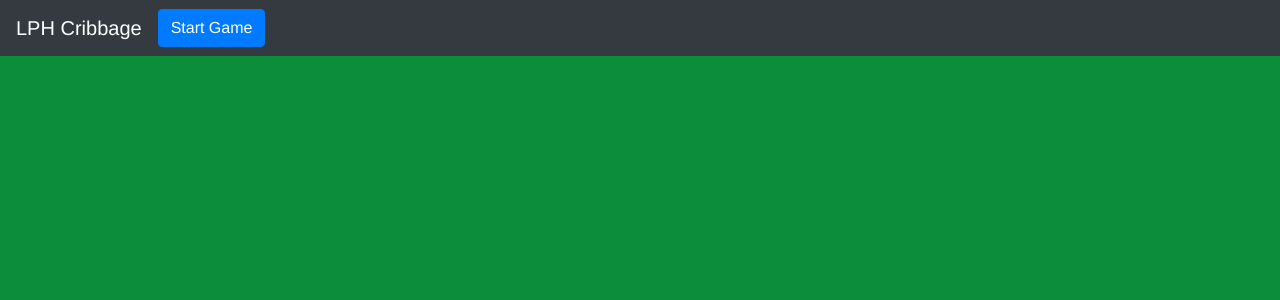
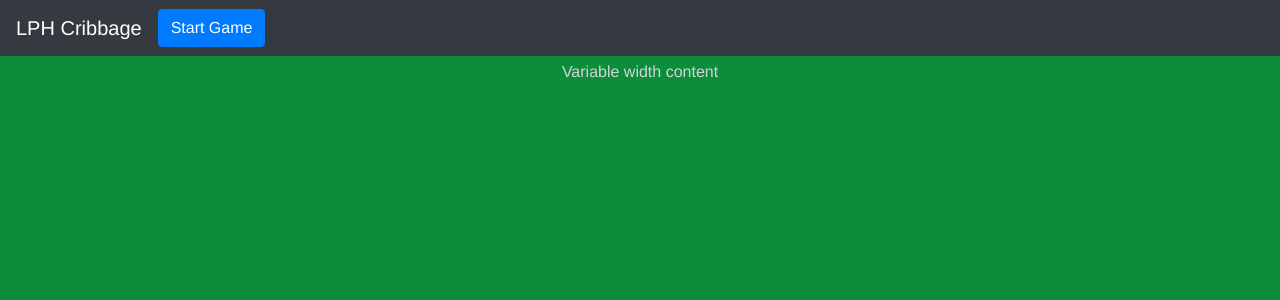
Before and after one commit to drew-sullivan/lph-cribbage, a Vue app: page / in a window 1280 px wide. Shown: the top 300 px of the page. Built offline with nearby package versions, Linux system fonts and the light colour scheme.

Commit message:
Ugh... bootstrap has changed... :(

```diff
--- a/src/components/Home.vue
+++ b/src/components/Home.vue
@@ -9,8 +9,11 @@
     </header>
 
     <main role="main" class="container">
-      <div class="row">
-        <div class="col col-md-2">
+      <div class="row justify-content-md-center">
+        <div class="col-xl-auto">
+          Variable width content
+        </div>
+        <!-- <div class="col-xl-auto">
           <div v-if="crib && crib.length">
             <span class="row justify-content-md-center">
               <img src="../assets/Card_back_01.svg" alt="card-back" class="card-back-img crib-top">
@@ -19,17 +22,17 @@
           </div>
         </div>
 
-        <div class="hands col col-md-6">
-          <div v-if="cards.computerHand && cards.computerHand.length">
+        <div class="hands">
+          <div v-if="cards.computerHand && cards.computerHand.length" class="col-xl-auto">
             <h1 class="hand-title">Computer Hand</h1>
             <ul class="row justify-content-md-center hand-name">
               <li v-for="(card, index) in cards.computerHand" :key="index" class="card-list-item">
-                <img class="card-img" :src="card.image" alt="cardPic">
+                <img class="card-img img-fluid col-xl-1" :src="card.image" alt="cardPic">
               </li>
             </ul>
           </div>
 
-          <div v-if="cards.playerHand && cards.playerHand.length">
+          <div v-if="cards.playerHand && cards.playerHand.length" class="col-xl-auto">
 
             <h1 class="hand-title">Player Hand</h1>
             <ul class="row justify-content-md-center hand-name">
@@ -45,7 +48,7 @@
             </div>
 
           </div>
-        </div> <!-- .hands -->
+        </div>  .hands -->
       </div> <!-- .row -->
     </main> <!-- .container -->
   </div>
```
Also changed, not shown: src/assets/Card_back_10.svg (deleted).
